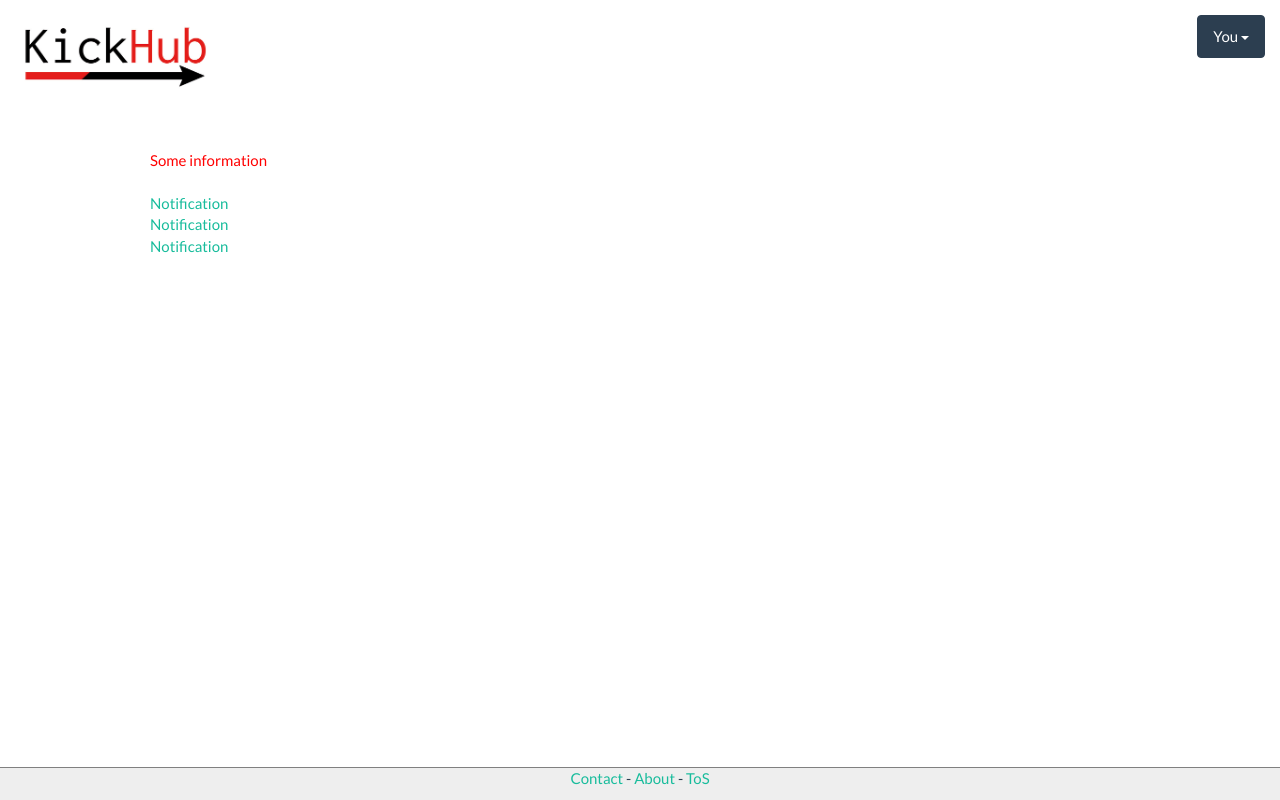
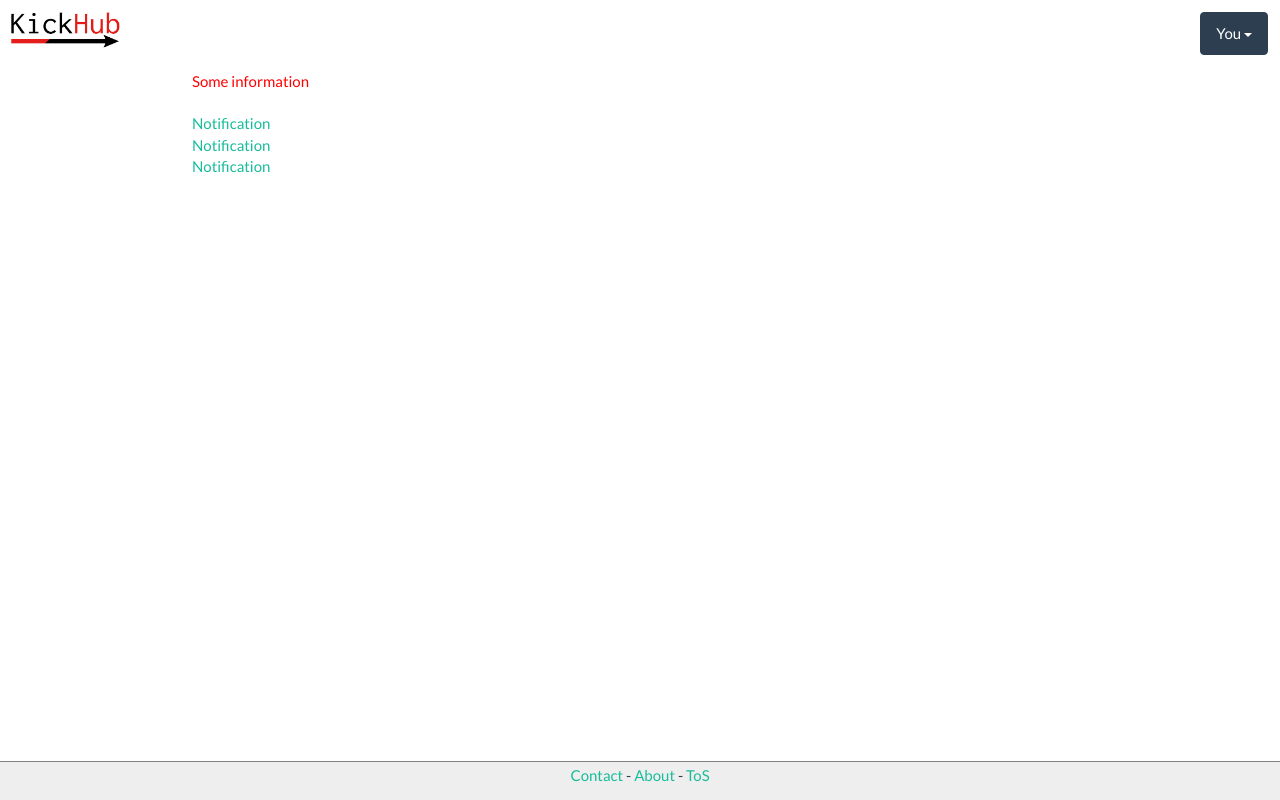
Before and after one commit to weaver-viii/kickhub, a plain HTML site: page src/kickhub/html/base.html in a window 1280 px wide. Drawn offline with Linux system fonts and the light colour scheme; files that its build step writes are made by us from their sources; files whose address does not match are found by name.

Commit message:
Use garden to generate css.

```diff
--- a/resources/public/css/kickhub.css
+++ b/resources/public/css/kickhub.css
@@ -1,207 +1 @@
-html, body {
-    margin: 0;
-    padding: 0;
-}
-
-li {list-style-type:none;}
-
-input {
-    font-family: "Inconsolata";
-    display:block;
-    padding:.4em;
-    margin:.4em;
-    background-color: #eee;
-    border: 1ps solid gray;
-}
-
-#logo img {
-    position: absolute;
-    width: 200px;
-    top: 1em;
-    left: 1em;
-}
-
-#menu {
-    position:absolute;
-    top:1em;
-    right:1em;
-}
-
-#menu li {
-    display:inline;
-}
-
-#container {
-    position:absolute;
-    top:10em;
-    left:10em;
-}
-
-#msg {
-    position:absolute;
-    top:8em;
-    left:10em;
-    color:red;
-    margin: 0em;
-}
-
-#notifications {
-    display:inline;
-}
-
-#info {
-    color: red;
-}
-
-.news {
-    display:block;
-}
-
-#footer {
-    background-color: #eee;
-    position: absolute;
-    width:100%;
-    margin:auto;
-    text-align:center;
-    bottom: 0;
-    padding:0em;
-    border-top: 1px solid gray;
-}
-
-
-/* #footer p { */
-/*     margin:0; */
-/*     padding:0; */
-/* } */
-
-
-/* #pname, #githublogin { */
-/*     font-weight: 800; */
-/*     font-size: 140%; */
-/* } */
-
-/* #khsince { */
-/*     font-style: italic; */
-/* } */
-
-/* body { */
-/*     font-family: "Brawler"; */
-/*     font-size: 15pt; */
-/*     background-color: white; */
-/*     margin: 3em; */
-/* } */
-
-/* #vote { */
-/*     position: fixed; */
-/*     bottom: 1em; */
-/*     right: 1em; */
-/*     background-color: #b40404; */
-/*     color: white; */
-/*     border-radius: 4px; */
-/*     padding: 8px; */
-/* } */
-
-/* p.msg { */
-/*     /\* position: absolute; *\/ */
-/*     margin: auto; */
-/*     width: 20%; */
-/*     text-align: center; */
-/*     padding: 2em; */
-/*     /\* background-color: #eee; *\/ */
-/*     border-radius: 8px; */
-/* } */
-
-/* #vote a { */
-/*     color:white; */
-/*     text-decoration: none; */
-/* } */
-
-/* #vote:hover { */
-/*     background-color: #ccc;  */
-/* } */
-
-/* #vote a:hover { */
-/*     color: black;  */
-/* } */
-
-/* a { */
-/*     text-decoration: none; */
-/* } */
-
-/* a:hover { */
-/*     text-decoration: underline; */
-/* } */
-
-/* #logo { */
-/*     position: fixed;  */
-/*     top: .2em; */
-/*     font-size: 500%; */
-/* } */
-
-/* #logo a */
-/* { */
-/*     color: #aaa; */
-/*     text-decoration: none; */
-/*     padding: 3px; */
-/*     text-shadow: none; */
-/*     -webkit-transition: 200ms linear 0s; */
-/*     -moz-transition: 200ms linear 0s; */
-/*     -o-transition: 200ms linear 0s; */
-/*     transition: 200ms linear 0s; */
-/*     outline: 0 none; */
-/* } */
-
-/* #logo a:hover { */
-/*     color: black; */
-/*     text-decoration: none; */
-/*     background-color: white; */
-/*     box-shadow: 0px 0px 2px #4d4d4d, 0px 5px 10px #aeaeae; */
-/* } */
-
-
-/* #login { */
-/*     position: fixed; */
-/*     right: 2em; */
-/*     top: 2em; */
-/*     text-align: right; */
-/* } */
-
-/* form { */
-/*     margin-top: 2em; */
-/* } */
-
-/* select, input { */
-/*     color: black; */
-/*     font-size: 120%; */
-/*     padding: .3em; */
-/*     background-color: #eee; */
-/*     border: 1px solid grey; */
-/* } */
-
-/* #new-projects, #new-projects2, #list-projects, #active-projects, #about { */
-/*     margin: auto; */
-/*     width: 75%; */
-/*     background-color: white; */
-/*     text-align: left; */
-/* } */
-
-/* #about { */
-/*     text-align: justify; */
-/* } */
-
-/* li { */
-/*     list-style-type: none;  */
-/*     margin: .3em; */
-/* } */
-
-/* #index0 { */
-/*     text-align: center; */
-/*     font-size: 120%; */
-/*     line-height: 1.6em; */
-/*     width: 60%; */
-/*     margin: auto; */
-/* } */
-
-/* #index0 input { */
-/*     margin: .2em; */
-/* } */
+body{font-size:15pt;padding:0;margin:0}#container{padding-top:3em;width:70%;margin:auto}#menu{right:.8em;top:.8em;position:fixed}#menu li{display:inline}li,input{list-style-type:none}input{background-color:#eee;padding:.4em;display:block;margin:.4em;border:1px solid gray}.input-group{max-width:60%;margin:auto}.btn-info{margin:1.4em}logo,img{left:.3em;top:.3em;width:120px;position:absolute}#msg{color:#f00;margin:auto;width:100%;text-align:center;padding-top:1em}#notifications{display:inline}#info{color:#f00}.news{display:block}#footer{background-color:#eee;text-align:center;border-top:1px solid gray;padding:.2em;width:100%;position:fixed;bottom:0}
```
Also changed, not shown: 2 other files.
